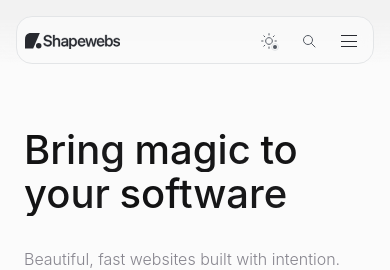
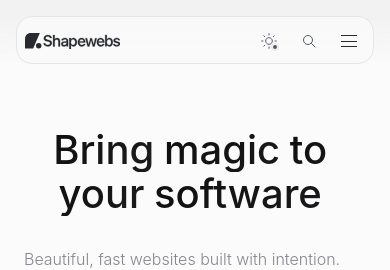
Before and after one commit to shapewebs/shapewebs, a Next.js app: page / in a window 390 px wide. Shown: the top 270 px of the page. Built offline with nearby package versions, Linux system fonts and the light colour scheme.

Commit message:
style: refine typography styles for components
Co-authored-by: Lukas Thomsen <195757696+lukasthomsen@users.noreply.github.com>

```diff
--- a/styles/components/ui/typography.css
+++ b/styles/components/ui/typography.css
@@ -87,3 +87,15 @@
   color: rgba(var(--color-link-hover), 1);
   text-decoration: underline;
 }
+
+@media (max-width: 768px) {
+  .typography__heading1__T3m8s,
+  .typography__heading2__B5x9t,
+  .typography__heading3__V1c8r,
+  .typography__heading4__Z7p4s,
+  .typography__heading5__J8d3k,
+  .typography__heading6__H5j9s,
+  .typography__subtitle__R6m2x {
+    text-align: center;
+  }
+}
```
